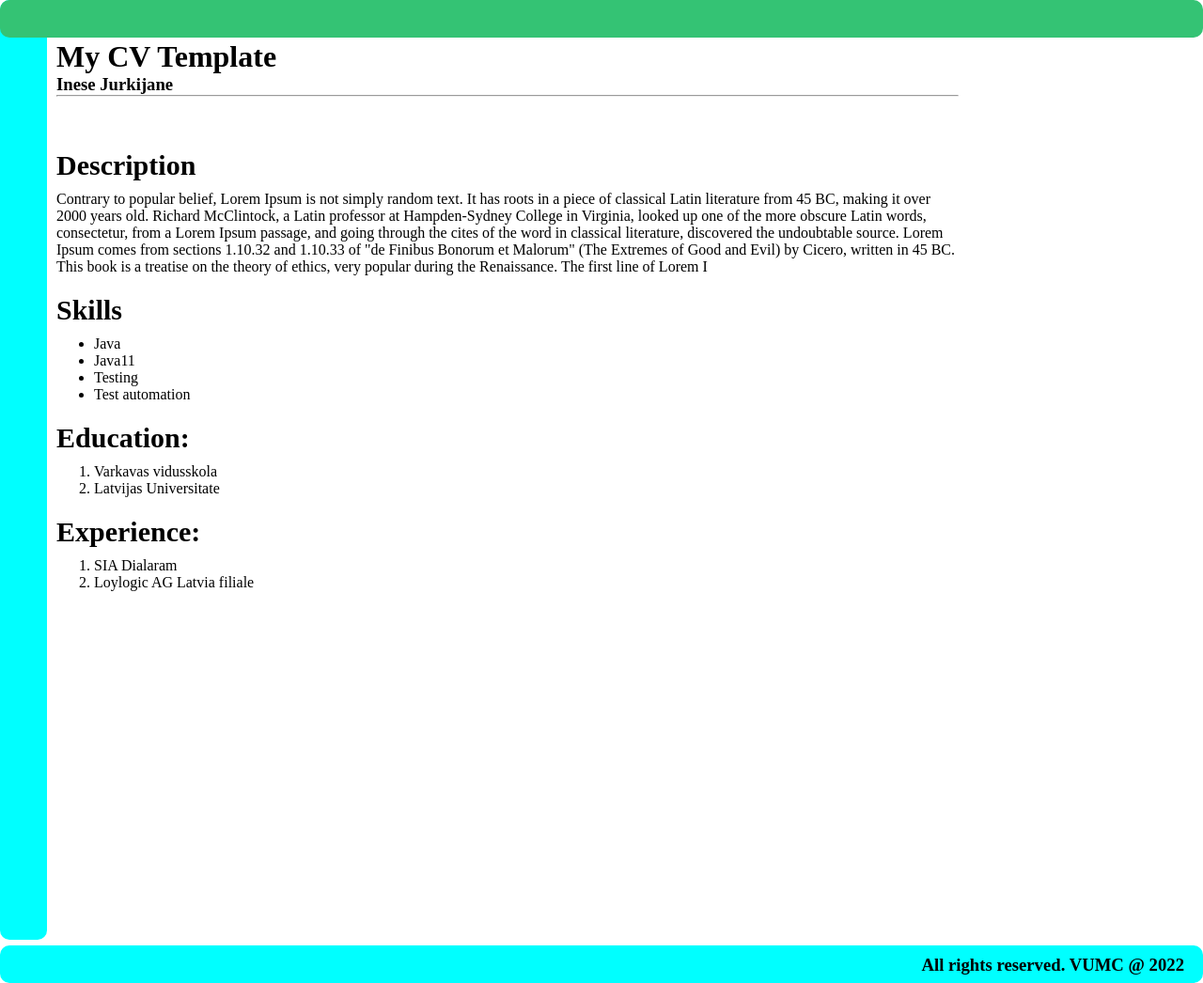
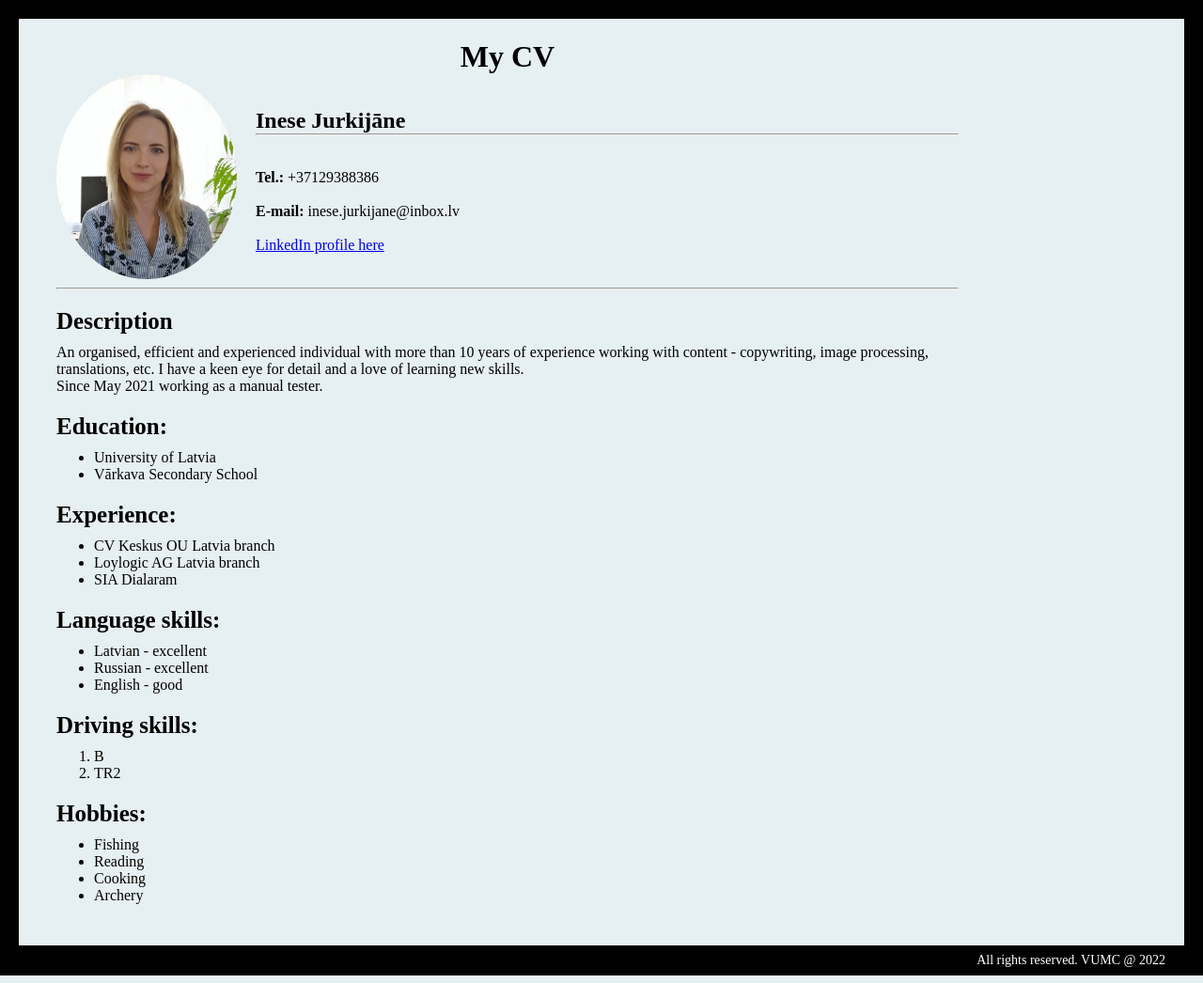
Before and after one commit to VUMC-ATP2/inese.jurkijane, a plain HTML site: page index.html in a window 1280 px wide. Shown: the whole page at 94% size. Drawn offline with Linux system fonts and the light colour scheme; a script that the page names is missing.

Commit message:
[feature/htmlcssjs]

```diff
--- a/css/style.css
+++ b/css/style.css
@@ -4,37 +4,50 @@
 }
 
 div {
-    border-radius: 10px;
+    border-radius: 0px;
+}
+
+img {
+    max-width: 20%;
+    height: auto;
+    border-radius: 100%;
+    margin-right: 20px;
+    float: left;
+}
+
+h1 {
+    text-align: center;
 }
 
 #header {
-    height: 40px;
+    height: 20px;
     width: 100%;
-    background-color: #34c374;
+    background-color: #000000;
     position: fixed;
     z-index: 1;
 }
 
 .footer {
-    height: 40px;
+    height: 32px;
     width: 100%;
-    background-color: aqua;
+    background-color: #000000;
     position: unrelative;
     clear;
     both;
 }
 
 .left-side {
-    height: 1000px;
-    width: 50px;
-    background-color: aqua;
+    height: 1010px;
+    width: 20px;
+    background-color: #000000;
     float: left;
     position: fixed;
 }
 
 .right-side {
-    height: 1000px;
-    width: 50px;
+    height: 1010px;
+    background-color: #000000;
+    width: 20px;
     float: right;
     position: inherit;
 }
@@ -48,7 +61,7 @@ div {
 }
 
 .heading {
-    font-size: 30px;
+    font-size: 25px;
     font-weight: bold;
     margin-bottom: 10px;
     margin-top: 20px;
@@ -56,7 +69,9 @@ div {
 
 .copyright {
     float: right;
-    margin-top: 10px;
+    margin-top: 8px;
     margin-right: 20px;
-    font-family: 'Times New Roman', Times, serif
+    font-family: 'Times New Roman', Times, serif;
+    font-size: 14px;
+    font-weight: 500;
 }
--- a/index.html
+++ b/index.html
@@ -1,5 +1,7 @@
 <!DOCTYPE html>
 <html lang="en">
+
+<body style="background-color:rgb(230, 239, 241);">
 
     <head>
         <meta charset="UTF-8">
@@ -16,35 +18,59 @@
         <div class="left-side"></div>
         <div class="content">
             <br><br>
-        <h1> My CV Template</h1>
-        <h3>Inese Jurkijane</h3>
+            <h1> My CV</h1>
+            <img src="image-cv.jpg">
+            <br>
+            <br>
+            <h2>Inese Jurkijāne</h2>
             <hr>
-        <br><br>
+            <br>
+            <br>
+            <p><strong>Tel.: </strong> +37129388386</p>
+            <br>
+            <p><strong>E-mail:</strong> inese.jurkijane@inbox.lv </p>
+            <br>
+            <p><a href="https://www.linkedin.com/in/inese-jurkij%C4%81ne-3b981169/">LinkedIn profile here</a></p>
+            <br>
+            <br>
+            <hr>
             <p class="heading">Description</p>
-        <p>Contrary to popular belief, Lorem Ipsum is not simply random text. It has roots in a piece of classical Latin literature from 45 BC, making it over 2000 years old. Richard McClintock, a Latin professor at Hampden-Sydney College in Virginia, looked
-            up one of the more obscure Latin words, consectetur, from a Lorem Ipsum passage, and going through the cites of the word in classical literature, discovered the undoubtable source. Lorem Ipsum comes from sections 1.10.32 and 1.10.33 of "de
-            Finibus Bonorum et Malorum" (The Extremes of Good and Evil) by Cicero, written in 45 BC. This book is a treatise on the theory of ethics, very popular during the Renaissance. The first line of Lorem I</p>
-        <p class="heading">Skills</p>
+            <p>An organised, efficient and experienced individual with more than 10 years of experience working with content - copywriting, image processing, translations, etc. I have a keen eye for detail and a love of learning new skills. </p>
+            <p>Since May 2021 working as a manual tester.</p>
+            <p class="heading">Education:</p>
             <ul>
-            <li>Java</li>
-            <li>Java11</li>
-            <li>Testing</li>
-            <li>Test automation</li>
+                <li>University of Latvia</li>
+                <li>Vārkava Secondary School</li>
             </ul>
-        <p class="heading">Education:</p>
+            <p class="heading">Experience:</p>
+            <ul>
+                <li>CV Keskus OU Latvia branch</li>
+                <li>Loylogic AG Latvia branch</li>
+                <li>SIA Dialaram</li>
+            </ul>
+            <p class="heading">Language skills:</p>
+            <ul>
+                <li> Latvian - excellent</li>
+                <li> Russian - excellent</li>
+                <li> English - good</li>
+            </ul>
+            <p class="heading">Driving skills:</p>
             <ol>
-            <li>Varkavas vidusskola</li>
-            <li>Latvijas Universitate</li>
+                <li>B</li>
+                <li>TR2</li>
             </ol>
-        <p class="heading">Experience:</p>
-        <ol>
-            <li>SIA Dialaram</li>
-            <li>Loylogic AG Latvia filiale</li>
-        </ol>
+            <p class="heading">Hobbies:</p>
+            <ul>
+                <li>Fishing</li>
+                <li>Reading</li>
+                <li>Cooking</li>
+                <li>Archery</li>
+            </ul>
+
         </div>
         <div class="right-side"></div>
         <div class="footer">
-        <h3 class="copyright">All rights reserved. VUMC @ 2022</h3>
+            <h3 class="copyright" style="color:white">All rights reserved. VUMC @ 2022</h3>
         </div>
 
 </html>
```
Also changed, not shown: image-cv.jpg (added). Lines whose indentation alone changed are shown as unchanged.
